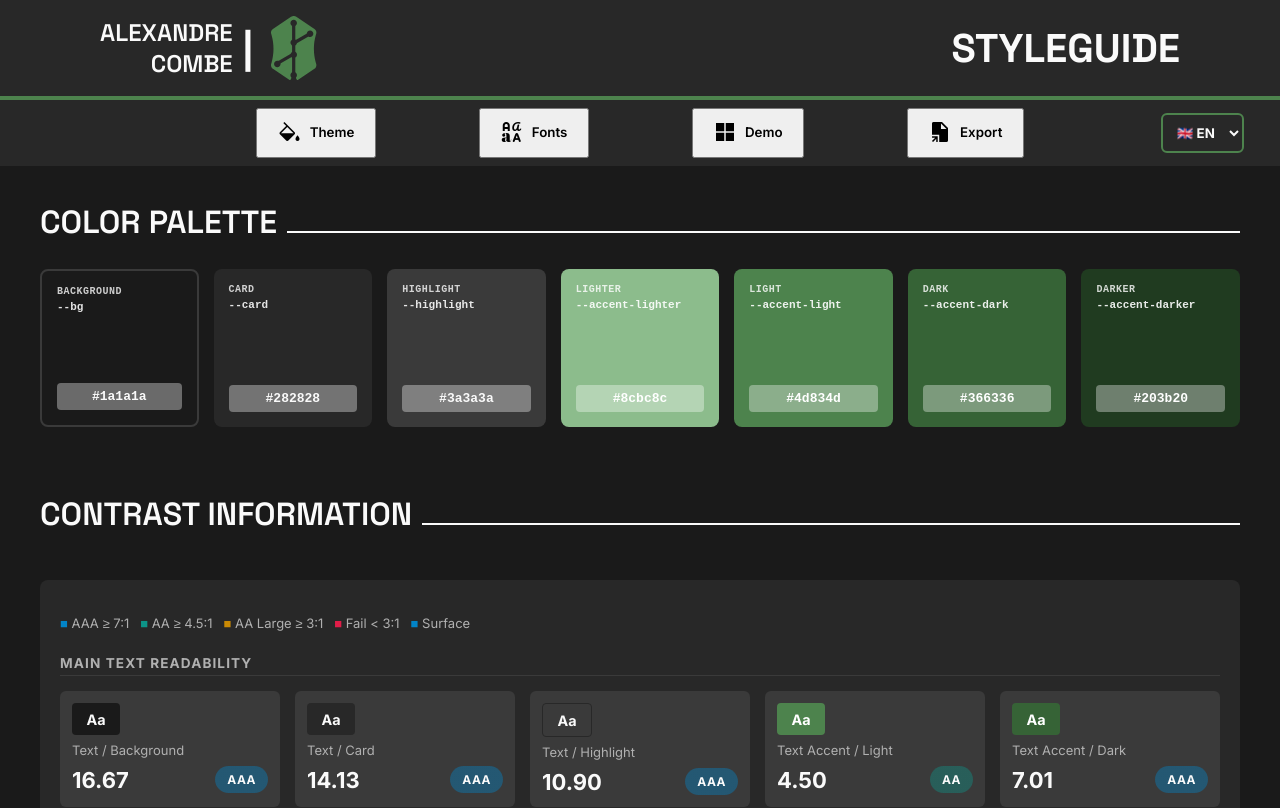
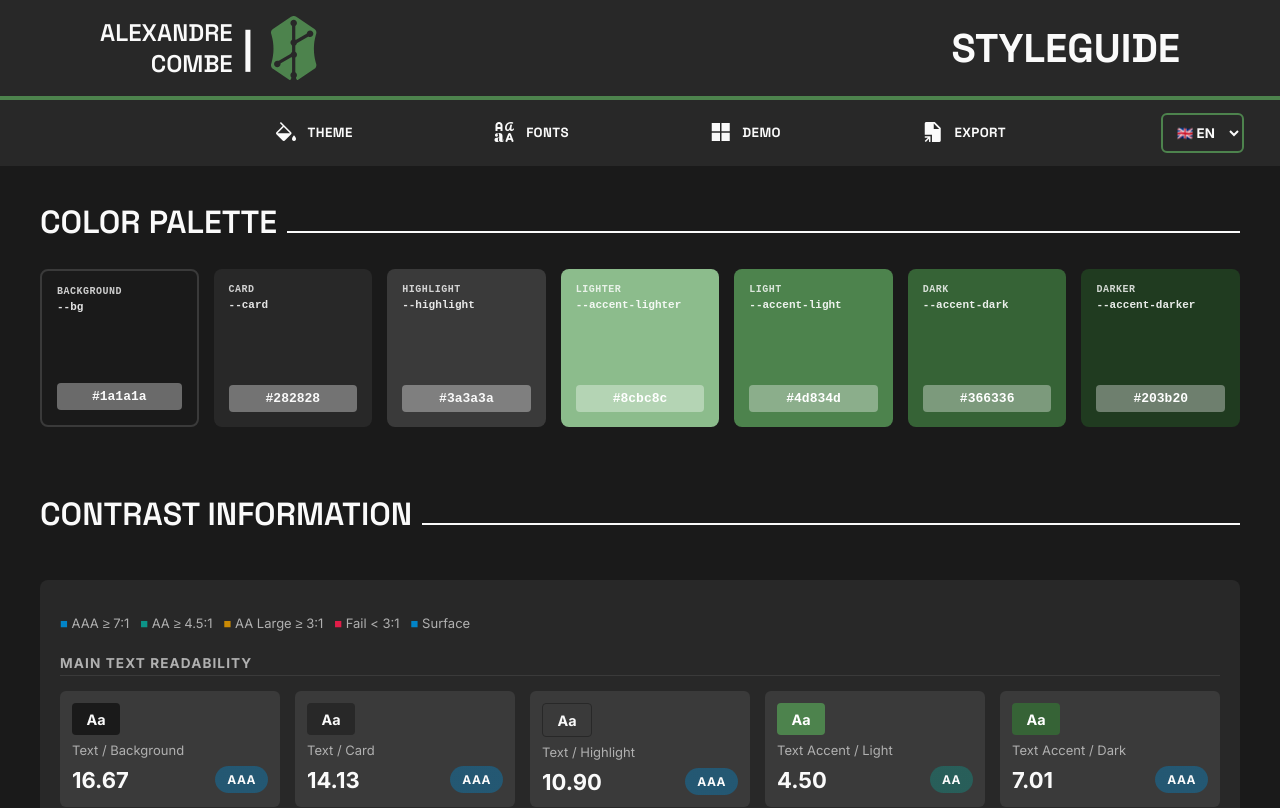
Before and after one commit to ABHC/design-system-tester, a SvelteKit app: page /contrast in a window 1280 px wide. Shown: the top 808 px of the page. Built offline with nearby package versions, Linux system fonts and the light colour scheme.

Commit message:
Spread changes in Button to Nav

```diff
--- a/src/design-system/components/Nav/Nav.svelte
+++ b/src/design-system/components/Nav/Nav.svelte
@@ -6,9 +6,10 @@
 
     // Types
 
-    type Position  = "fixed" | "floating";
+    type Position = "fixed" | "floating";
     type Direction = "top" | "bottom" | "left" | "right";
-    type Palette   = "accent" | "tone";
+    type Palette = "accent" | "tone";
+    type DirectionBtn = "row" | "column";
 
     /*
         Props
@@ -33,7 +34,8 @@
         palette?: Palette;
         items: NavItem[];
         rounded?: boolean;
-        squared?: boolean;
+        directionBtn?: DirectionBtn;
+        roundedBtn?: boolean;
         offset?: string; // Shifts the nav away from its anchor edge in fixed mode (e.g. "100px" to sit below a header)
         header?: Snippet; // Optional header slot (logo, title, etc..)
         footer?: Snippet; // Optional footer slot (theme toggle, language selector, etc.. )
@@ -45,7 +47,8 @@
         palette = "accent",
         items,
         rounded = false,
-        squared = false,
+        directionBtn = "row",
+        roundedBtn = false,
         offset = "0px",
         header,
         footer,
@@ -66,11 +69,6 @@
     );
 </script>
 
-<!--
-    Nav wrapper
-    CSS custom properties injected here drive the Button "nav" variant colours,
-    so the colour logic stays in one place and Button.svelte stays agnostic.
--->
 <nav
     class="{wrapper_classes} {is_column ? 'nav-layout-column' : 'nav-layout-row'}"
     style="--nav-offset: {offset}"
@@ -85,8 +83,10 @@
     <div class="nav-items">
         {#each items as item}
             <Button
-                variant="nav"
-                {squared}
+                variant="ghost"
+                {palette}
+                direction={directionBtn}
+                rounded={roundedBtn}
                 active={item.active ?? false}
                 aria_label={item.aria_label ?? item.label}
                 onclick={item.onclick}
@@ -121,7 +121,7 @@
         align-items: center;
         justify-content: space-evenly;
         transition: background 0.3s ease, box-shadow 0.3s ease;
-        z-index: 100;
+        z-index: 200;
     }
 
     /* Rounded corners — only when rounded prop is passed */
@@ -165,14 +165,14 @@
     }
 
     /* In column mode, all buttons stretch to the width of the widest one */
-    .nav-layout-column .nav-items :global(.btn-nav) {
+    .nav-layout-column .nav-items :global(.btn-ghost) {
         width: 100%;
     }
 
     /* Column + rect only: space icon and label apart */
-    .nav-layout-column .nav-items :global(.btn-nav:not(.btn-squared)) {
-        justify-content: space-between;
-        gap:0.6rem;
+    .nav-layout-column .nav-items :global(.btn-ghost:not(.btn-column)) {
+        justify-content: flex-start;
+        gap: 1rem;
     }
 
     .nav-layout-row .nav-items {
@@ -181,8 +181,24 @@
         width: 100%;
     }
 
-    .nav-layout-row .nav-items :global(.btn-nav:not(.btn-squared)) {
-        gap:0.6rem;
+    .nav-layout-row .nav-items :global(.btn-ghost:not(.btn-column)) {
+        gap: 0.6rem;
+    }
+
+    /* nav-icon / nav-label layout inside ghost buttons */
+    .nav-items :global(.nav-icon) {
+        line-height: 1;
+    }
+
+    .nav-items :global(.nav-label) {
+        font-family: var(--font-heading);
+        font-weight: 700;
+        text-transform: uppercase;
+        letter-spacing: 0.4px;
+        line-height: 1;
+        white-space: nowrap;
+        text-overflow: ellipsis;
+        max-width: 100%;
     }
 
     /* Padding zones — keep items off the edges */
@@ -255,21 +271,11 @@
     /*  Palette — accent (portfolio side-nav style)  */
     .nav-palette-accent {
         background: var(--accent);
-        /* Tokens consumed by Button variant="nav" */
-        --nav-btn-color: var(--text-accent);
-        --nav-btn-hover-bg: color-mix(in srgb, var(--text-accent) 15%, transparent);
-        --nav-btn-active-bg: color-mix(in srgb, var(--text-accent) 25%, transparent);
-        --nav-btn-active-border: color-mix(in srgb, var(--text-accent) 45%, transparent);
     }
 
     /*  Palette — tone (styleguide card/highlight style)*/
     .nav-palette-tone {
         background: var(--card);
-        /* Tokens consumed by Button variant="nav" */
-        --nav-btn-color: var(--text);
-        --nav-btn-hover-bg: var(--highlight);
-        --nav-btn-active-bg: var(--accent);
-        --nav-btn-active-border: var(--accent);
     }
 
 </style>
```
